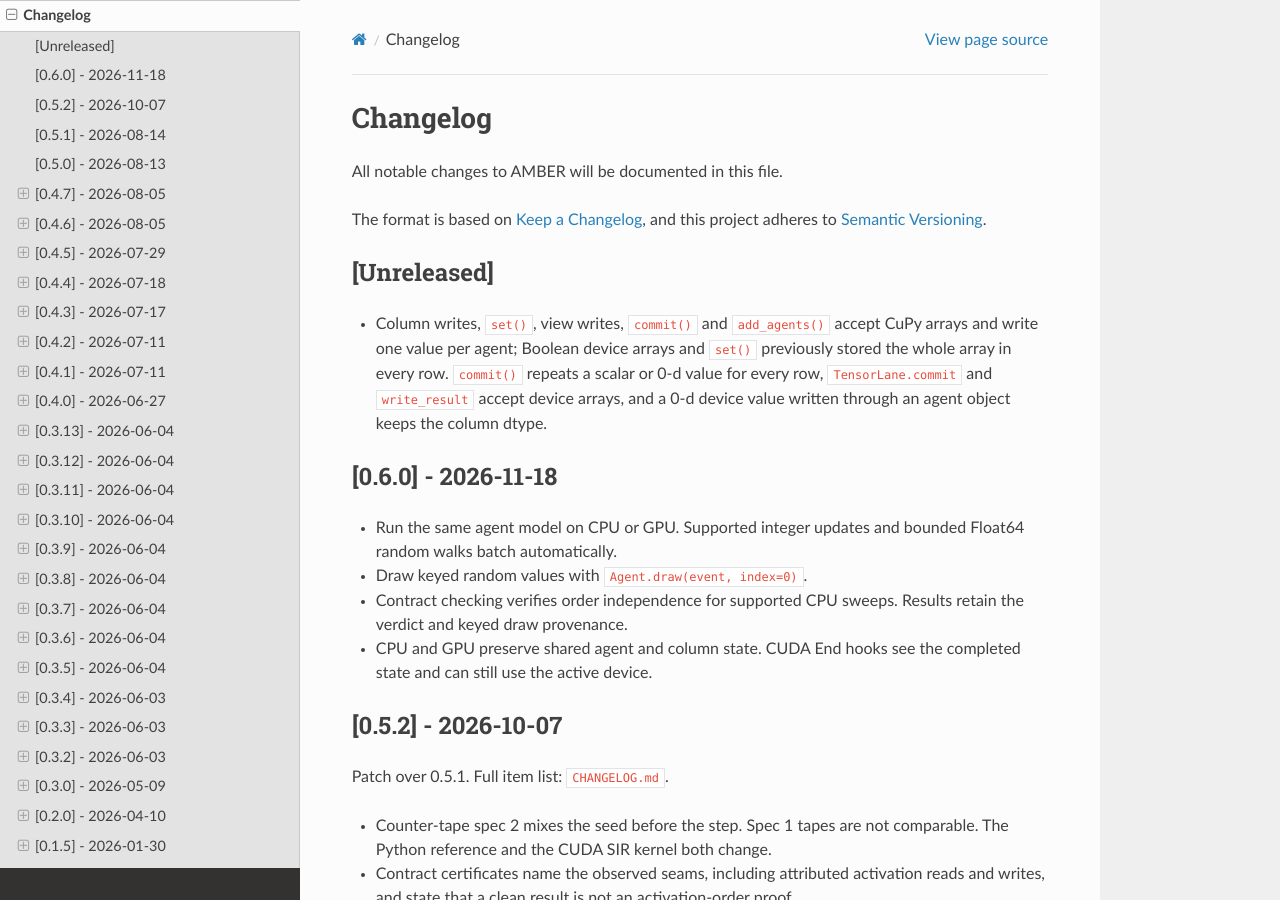
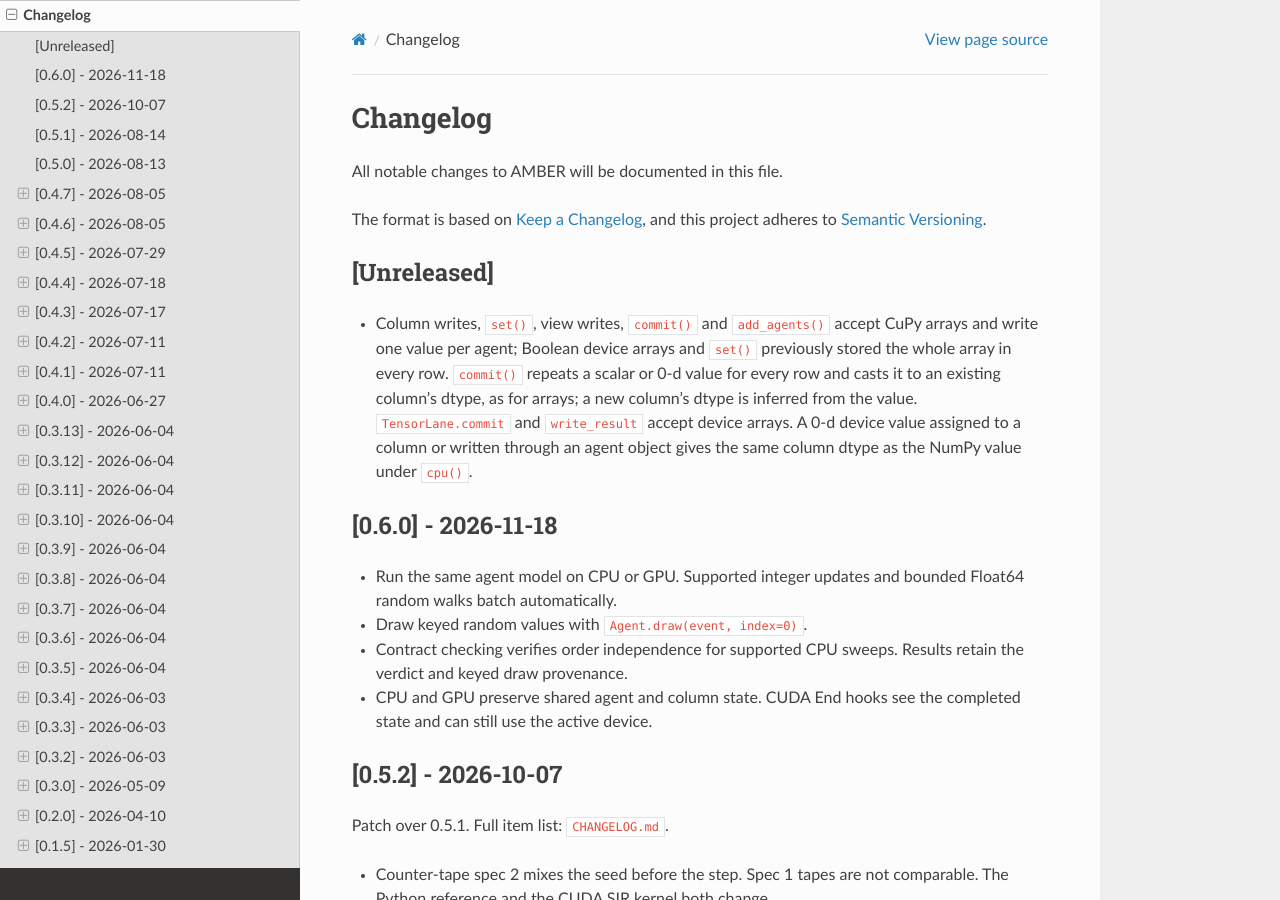
Before and after one commit to a11to1n3/AMBER, a Sphinx documentation site: the page built from docs/changelog.rst, in a window 1280 px wide and 900 px high. Built offline with Sphinx 7.4.7 and the Read the Docs theme 3.1.0, drawn with Linux system fonts in a browser that asks for light colours.

Commit message:
fix(gpu): describe what commit does with scalars and dtypes
The changelog said commit repeats a scalar as agents.c = value does, but
assignment rejects a 0-d NumPy array and changes the column dtype, while
commit broadcasts it and casts to the existing dtype. State the commit
behaviour directly, and state the 0-d device dtype result as parity with
cpu().

```diff
--- a/docs/changelog.rst
+++ b/docs/changelog.rst
@@ -12,9 +12,11 @@ and this project adheres to `Semantic Versioning <https://semver.org/spec/v2.0.0
 * Column writes, ``set()``, view writes, ``commit()`` and ``add_agents()`` accept
   CuPy arrays and write one value per agent; Boolean device arrays and
   ``set()`` previously stored the whole array in every row. ``commit()`` repeats
-  a scalar or 0-d value for every row, ``TensorLane.commit`` and ``write_result``
-  accept device arrays, and a 0-d device value written through an agent object
-  keeps the column dtype.
+  a scalar or 0-d value for every row and casts it to an existing column's
+  dtype, as for arrays; a new column's dtype is inferred from the value.
+  ``TensorLane.commit`` and ``write_result`` accept device arrays. A 0-d device
+  value assigned to a column or written through an agent object gives the same
+  column dtype as the NumPy value under ``cpu()``.
 
 [0.6.0] - 2026-11-18
 --------------------
```
Also changed, not shown: CHANGELOG.md (+6 -3 lines), 1 other file.
